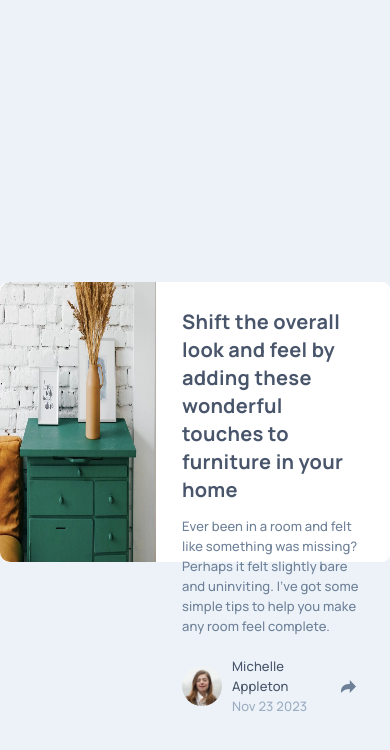
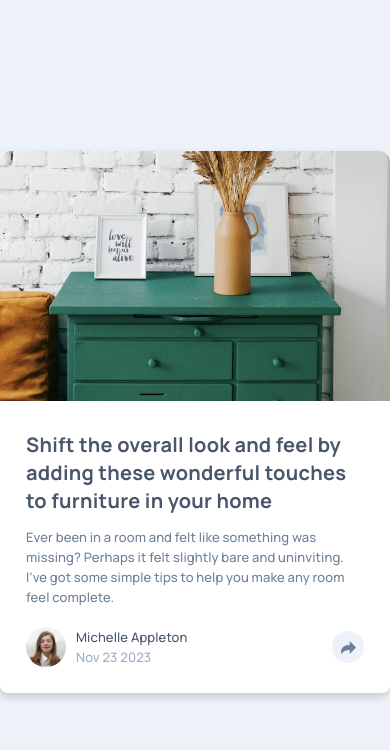
Before and after one commit to ronnypdev/JS-FE-Projects, a website built with Vite: page src/newbie_components/article-preview-component/index.html in a window 390 px wide. Built offline with nearby package versions, Linux system fonts and the light colour scheme.

Commit message:
FM-3 added mobile version and js active functionality

```diff
--- a/src/newbie_components/article-preview-component/css/styles.css
+++ b/src/newbie_components/article-preview-component/css/styles.css
@@ -33,6 +33,9 @@ body {
   display: flex;
   background-color: var(--color-white);
   border-radius: 8px;
+box-shadow: -1px 4px 8px 0px rgba(0, 0, 0, 0.16);
+  -webkit-box-shadow: -1px 4px 8px 0px rgba(0, 0, 0, 0.16);
+  -moz-box-shadow: -1px 4px 8px 0px rgba(0, 0, 0, 0.16);
 }
 
 .article-preview .article-preview-image {
@@ -56,7 +59,7 @@ body {
 .article-preview .article-preview-heading {
   color: var(--color-dark-greyish-blue);
   font-family: var(--font-family);
-  font-size: 20px;
+  font-size: 1.538em;
   font-weight: 700;
   line-height: 28px;
   letter-spacing: 0.25px;
@@ -67,7 +70,7 @@ body {
 .article-preview .article-preview-body {
   color: var(--color-desaturated);
   font-family: var(--font-family);
-  font-size: 13px;
+  font-size: 1em;
   font-family: 500;
   line-height: 20px;
   letter-spacing: 0.12px;
@@ -132,3 +135,28 @@ body {
 .article-preview .profile-share-arrow.fill-white path {
   fill: var(--color-white) !important;
 }
+
+@media only screen and (max-width: 768px) {
+  body {
+    padding: 20px;
+  }
+
+  .article-preview {
+    flex-direction: column;
+    height: auto;
+  }
+
+  .article-preview .article-preview-image .feature-image {
+    object-fit: cover;
+    height: 250px;
+    border-top-right-radius: 10px;
+    border-bottom-left-radius: unset;
+  }
+
+  .article-preview .article-preview-image,
+  .article-preview .article-preview-content {
+    height: auto;
+    width: 100%;
+  }
+
+}
```
